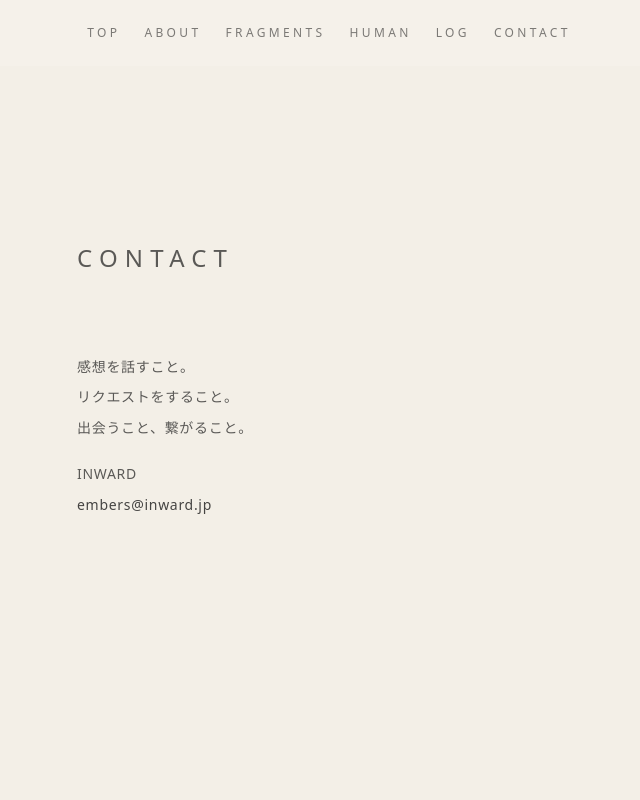
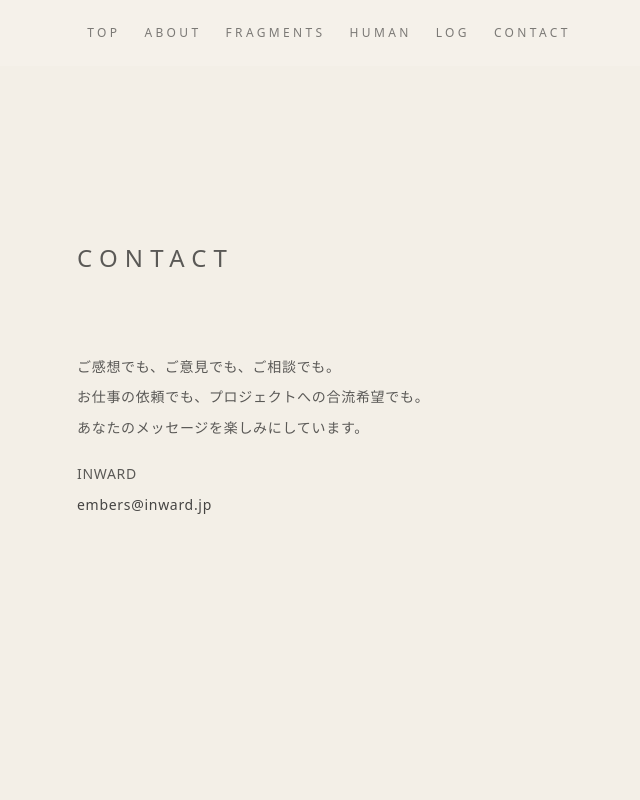
Before and after one commit to rogue-studio/inward, a Next.js app: page /contact in a window 1280 px wide. Shown: the top 800 px of the page, without its empty margins (311-951 px from the left). Built offline with nearby package versions, Linux system fonts and the light colour scheme.

Commit message:
page.tsx を更新

```diff
--- a/app/contact/page.tsx
+++ b/app/contact/page.tsx
@@ -4,15 +4,15 @@ export default function ContactPage() {
   return (
     <SimplePageLayout title="CONTACT">
       <p className="text-[14px] leading-[1.6] tracking-[0.05em] font-light opacity-70">
-        感想を話すこと。
+        ご感想でも、ご意見でも、ご相談でも。
       </p>
 
       <p className="text-[14px] leading-[1.6] tracking-[0.05em] font-light opacity-70">
-        リクエストをすること。
+        お仕事の依頼でも、プロジェクトへの合流希望でも。
       </p>
 
       <p className="text-[14px] leading-[1.6] tracking-[0.05em] font-light opacity-70">
-        出会うこと、繋がること。
+        あなたのメッセージを楽しみにしています。
       </p>
 
       <p className="mt-6 text-[14px] leading-[1.6] tracking-[0.05em] font-light opacity-70">
```
